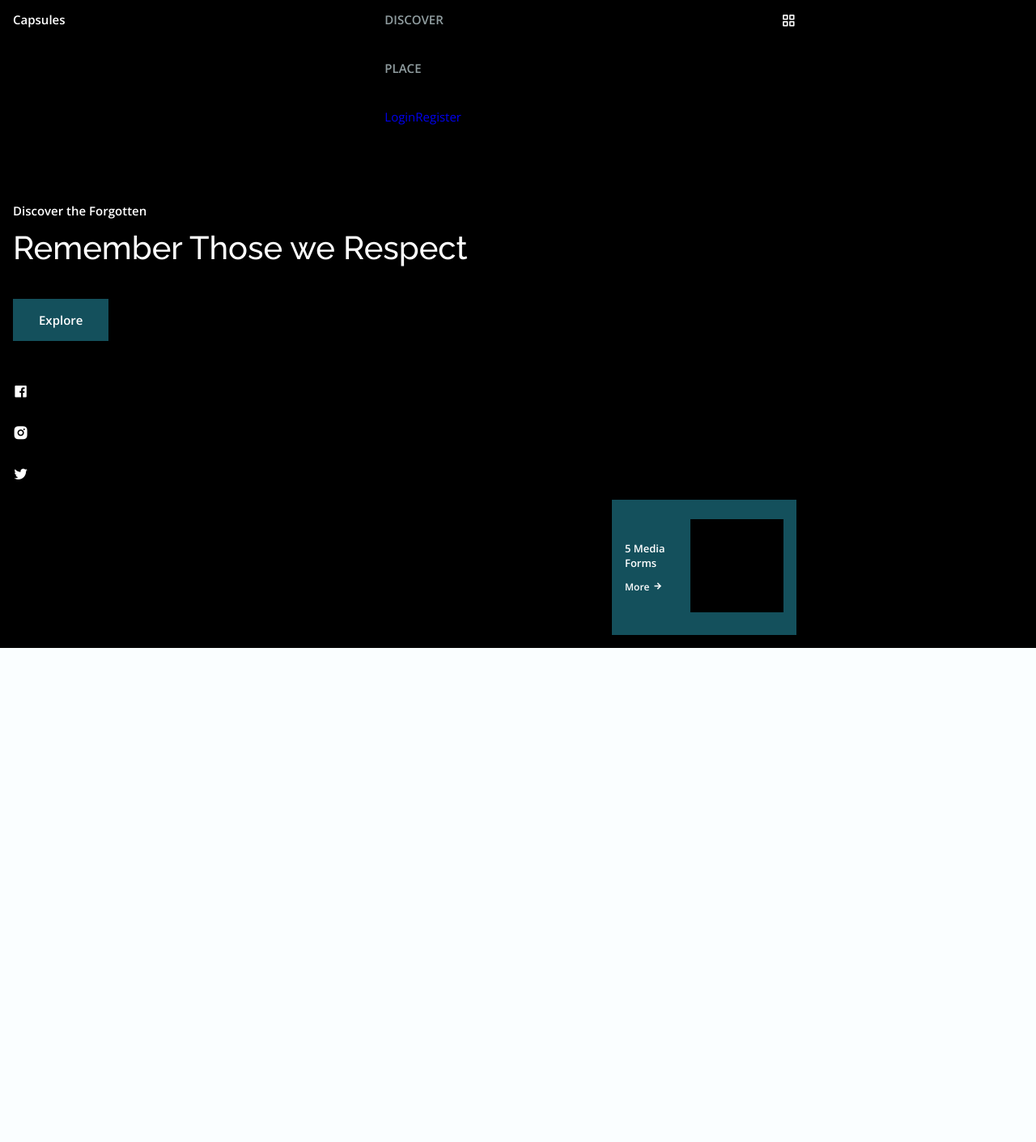
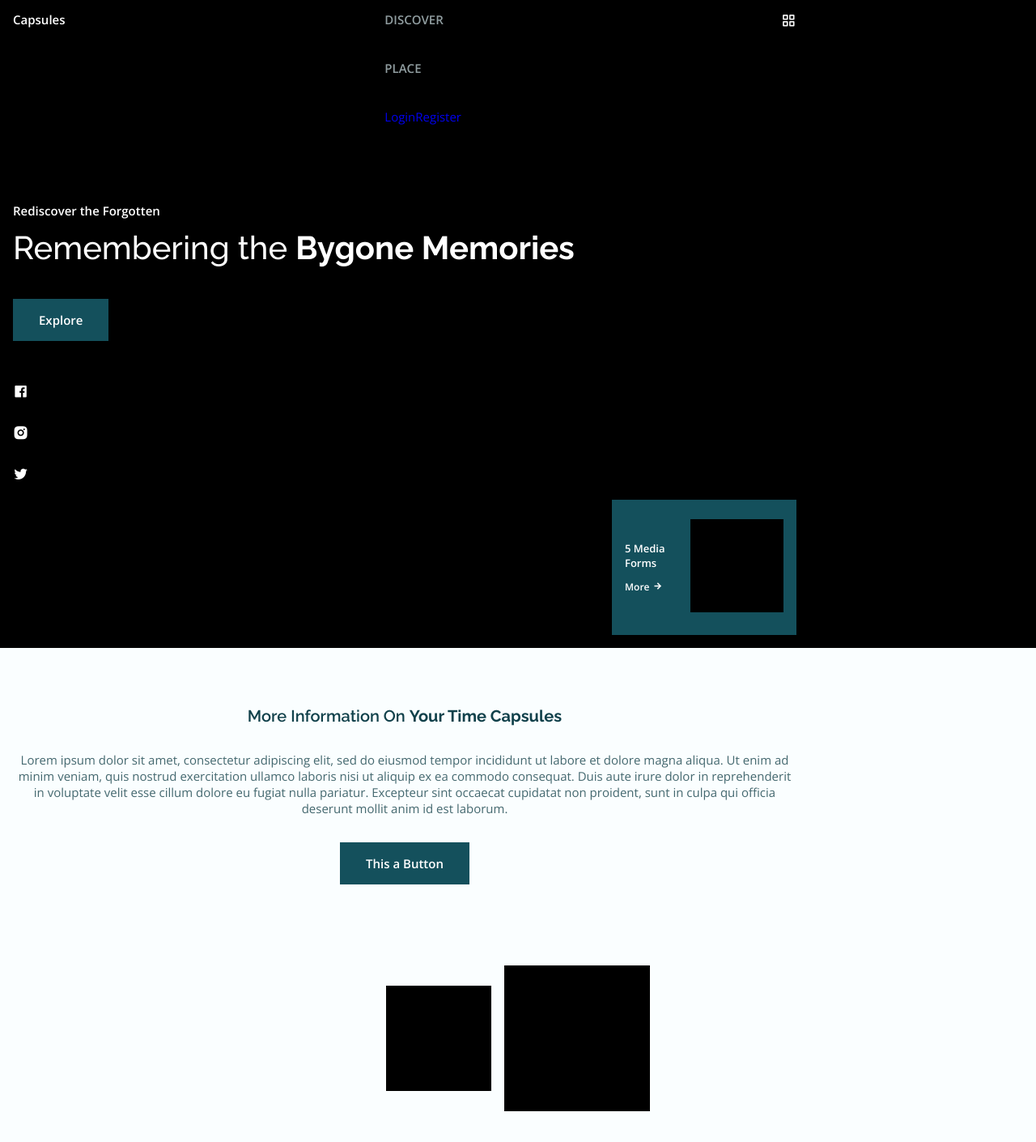
Before and after one commit to Gmenaa/virtual-memory-time-capsule, a React (Vite) app in the folder client/: page / in a window 1280 px wide. Shown: the top 1410 px of the page at 81% size. Before the commit the page ends 1024 px from the top, so only its background shows below. Built offline with nearby package versions, Linux system fonts and the light colour scheme.

Commit message:
Finished about section for home page

```diff
--- a/client/src/Home.jsx
+++ b/client/src/Home.jsx
@@ -12,6 +12,9 @@
 // --========== IMAGES ==========--
 import image_1 from './assets/img/temp.png'
 import image_2 from './assets/img/temp.png'
+
+import image_3 from './assets/img/temp.png'
+import image_4 from './assets/img/temp.png'
 
 // --========== MAIN JS ==========--
 import './assets/js/Home.js'
@@ -88,9 +91,8 @@
 
               <div className='home__container container grid'>
                 <div className='home__data'>
-                  <span className='home__data-subtitle'>Discover the Forgotten</span>
-                  {/* <h1 className='home__data-title'>Explore the <br> Best <b>Beautiful  <br> Beaches</b></h1> */}
-                  <h1 className='home__data-title'>Remember Those we Respect</h1>
+                  <span className='home__data-subtitle'>Rediscover the Forgotten</span>
+                  <h1 className='home__data-title'>Remembering the <b>Bygone Memories</b></h1>
                   <AnchorLink className='button' href="#">Explore</AnchorLink>
                 </div>
 
@@ -121,8 +123,30 @@
               </div>
             </section>
 
+
             <section className='about section' id='about'>
+              <div className='about__container container grid'>
+                <div className='about__data'>
+                  <h2 className="section__title about__title">More Information on <b>Your Time Capsules</b></h2>
+                  <p className="about__description">
+                  Lorem ipsum dolor sit amet, consectetur adipiscing elit, sed do eiusmod tempor incididunt ut labore et dolore magna aliqua.
+                  Ut enim ad minim veniam, quis nostrud exercitation ullamco laboris nisi ut aliquip ex ea commodo consequat.
+                  Duis aute irure dolor in reprehenderit in voluptate velit esse cillum dolore eu fugiat nulla pariatur.
+                  Excepteur sint occaecat cupidatat non proident, sunt in culpa qui officia deserunt mollit anim id est laborum.
+                  </p>
+                  <a href="#" className="button">This a Button</a>
+                </div>
+              </div>
 
+              <div className="about__img">
+                <div className="about__img-overlay">
+                  <img src={image_3} alt="" className="about__img-one" />
+                </div>
+
+                <div className="about__img-overlay">
+                  <img src={image_4} alt="" className="about__img-two" />
+                </div>
+              </div>
             </section>
 
             <section className='discover section' id='discover'>
@@ -180,9 +204,8 @@
 
               <div className='home__container container grid'>
                 <div className='home__data'>
-                  <span className='home__data-subtitle'>Discover the Forgotten</span>
-                  {/* <h1 className='home__data-title'>Explore the <br> Best <b>Beautiful  <br> Beaches</b></h1> */}
-                  <h1 className='home__data-title'>Remember Those we Respect</h1>
+                  <span className='home__data-subtitle'>Rediscover the Forgotten</span>
+                  <h1 className='home__data-title'>Remembering the <b>Bygone Memories</b></h1>
                   <AnchorLink className='button' href="#">Explore</AnchorLink>
                 </div>
 
@@ -213,9 +236,32 @@
               </div>
             </section>
 
+
             <section className='about section' id='about'>
+              <div className='about__container container grid'>
+                <div className='about__data'>
+                  <h2 className="section__title about__title">More Information on <b>Your Time Capsules</b></h2>
+                  <p className="about__description">
+                  Lorem ipsum dolor sit amet, consectetur adipiscing elit, sed do eiusmod tempor incididunt ut labore et dolore magna aliqua.
+                  Ut enim ad minim veniam, quis nostrud exercitation ullamco laboris nisi ut aliquip ex ea commodo consequat.
+                  Duis aute irure dolor in reprehenderit in voluptate velit esse cillum dolore eu fugiat nulla pariatur.
+                  Excepteur sint occaecat cupidatat non proident, sunt in culpa qui officia deserunt mollit anim id est laborum.
+                  </p>
+                  <a href="#" className="button">This a Button</a>
+                </div>
+              </div>
 
+              <div className="about__img">
+                <div className="about__img-overlay">
+                  <img src={image_3} alt="" className="about__img-one" />
+                </div>
+
+                <div className="about__img-overlay">
+                  <img src={image_4} alt="" className="about__img-two" />
+                </div>
+              </div>
             </section>
+
 
             <section className='discover section' id='discover'>
 
--- a/client/src/assets/css/Home.css
+++ b/client/src/assets/css/Home.css
@@ -370,3 +370,48 @@
 .button--link:hover {
     background: none;
 }
+
+
+/*=============== ABOUT ===============*/
+.about__data {
+    text-align: center;
+}
+
+.about__container {
+    row-gap: 2.5rem;
+}
+
+.about__description {
+    margin-bottom: var(--mb-2);
+}
+
+.about__img {
+    display: flex;
+    column-gap: 1rem;
+    align-items: center;
+    justify-content: center;
+
+    padding-top: 100px;
+}
+
+.about__img-overlay {
+    overflow: var(--img-hidden);
+}
+
+.about__img-one {
+    width: 130px;
+}
+
+.about__img-two {
+    width: 180px;
+}
+
+.about__img-one,
+.about__img-two {
+    transition: var(--img-transition);
+}
+
+.about__img-one:hover,
+.about__img-two:hover {
+    transform: var(--img-scale);
+}
```
Also changed, not shown: client/src/assets/img/temp2.jpg (added).
